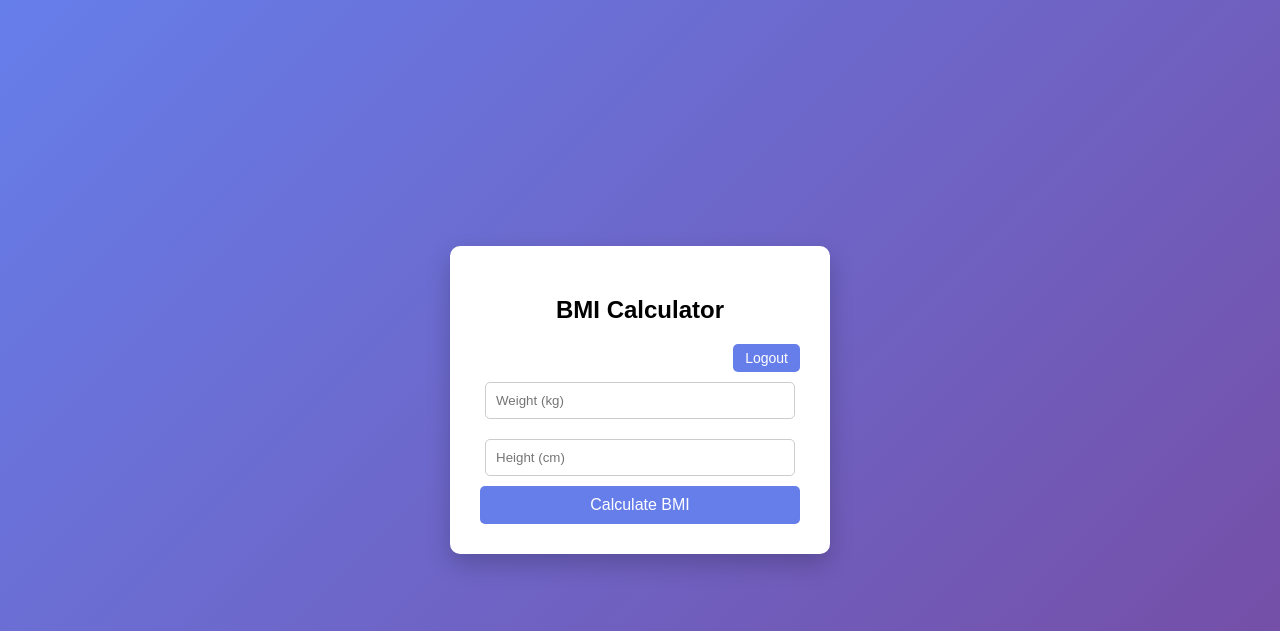
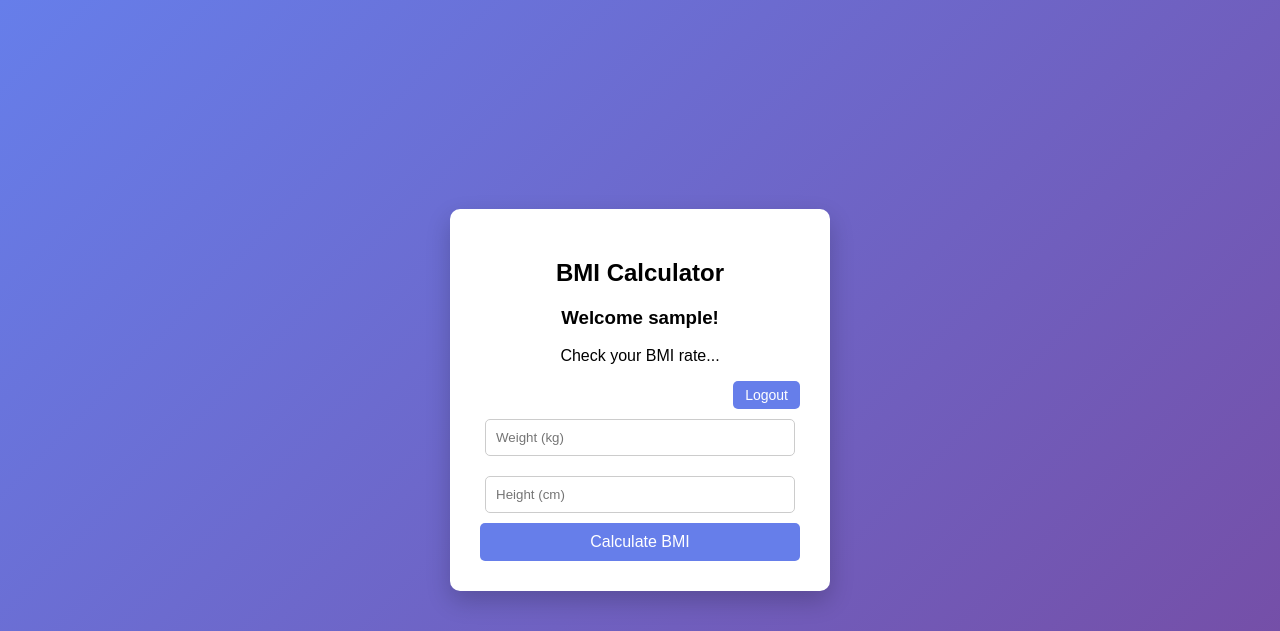
Before and after one commit to Vasu-4795-cmd/BMI-flask, a Flask app: a page that uses templates/index.html in a window 1280 px wide. Shown: the top 631 px of the page. Run offline with Flask 3, Linux system fonts and the light colour scheme; the visitor is signed in with stand-in values (Sample User, id 1).

Commit message:
Add welcome message for logged-in user

```diff
--- a/templates/index.html
+++ b/templates/index.html
@@ -8,6 +8,8 @@
 
 <div class="container">
     <h2>BMI Calculator</h2>
+    <h3>Welcome {{ username }}!</h3>
+    <p> Check your BMI rate... </p>
 
     <form action="{{ url_for('logout') }}" method="get" style="text-align: right;">
         <button type="submit" style="width:auto; padding:6px 12px; font-size:14px;">
```
